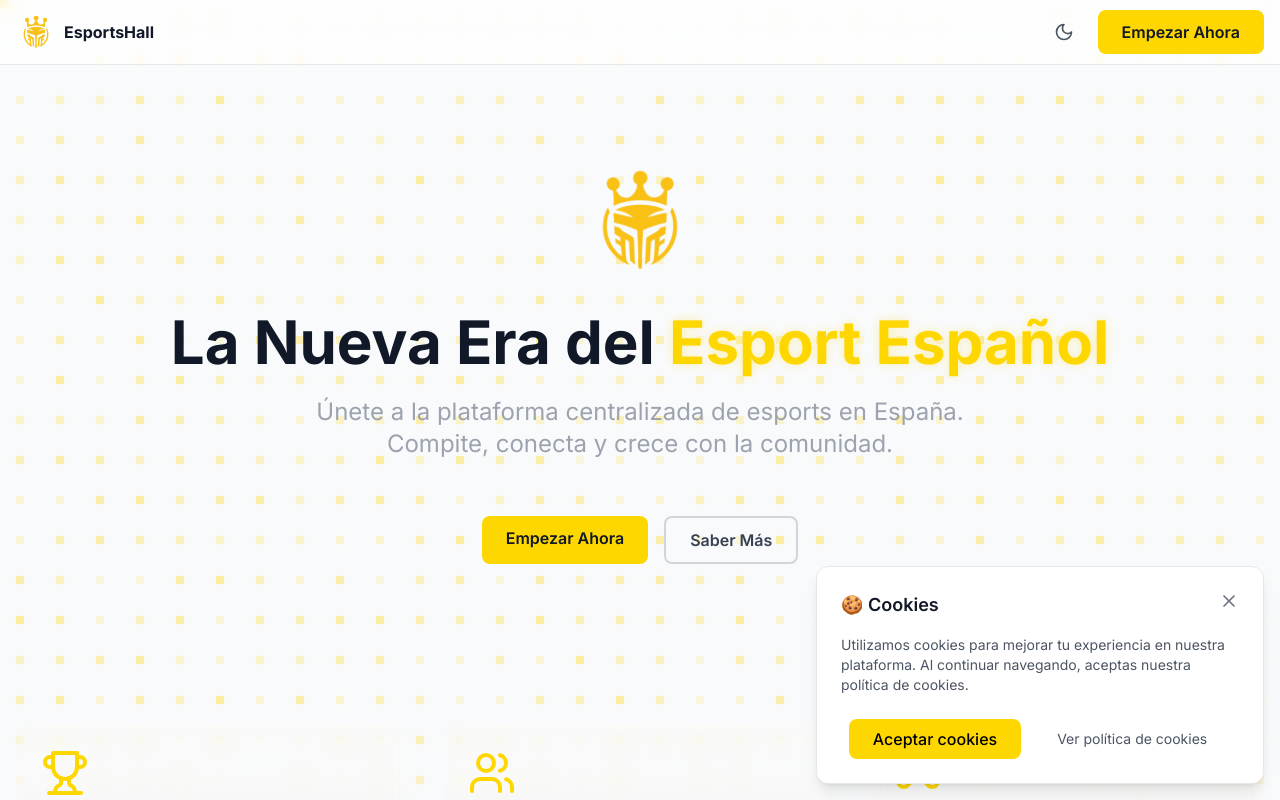
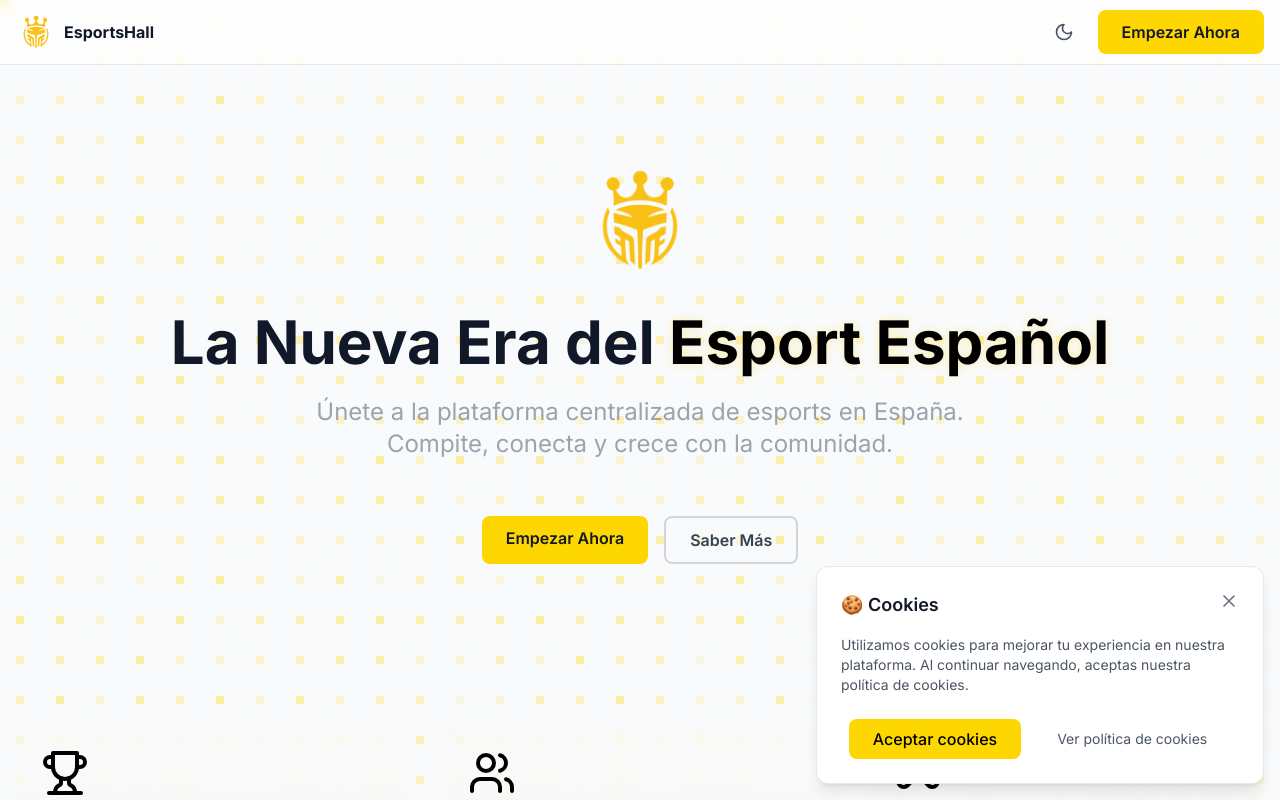
Before and after one commit to idsib/esportshall, a Next.js app: page / in a window 1280 px wide. Shown: the top 800 px of the page. Built offline with nearby package versions, Linux system fonts and the light colour scheme; no server answers.

Commit message:
fixed light theme UI

```diff
--- a/src/app/globals.css
+++ b/src/app/globals.css
@@ -5,6 +5,14 @@
 @tailwind utilities;
 
 @layer base {
+  :root {
+    --brand-color: #000000; /* Color negro para el tema claro */
+  }
+
+  .dark {
+    --brand-color: #FFD700; /* Color amarillo para el tema oscuro */
+  }
+
   body {
     @apply min-h-screen bg-light-200 dark:bg-dark-100 text-gray-900 dark:text-white;
   }
@@ -73,7 +81,7 @@ html {
 
 /* Mejoras para el contraste y legibilidad */
 .text-brand-yellow {
-  color: #FFD700;
+  color: var(--brand-color);
   text-shadow: 0 0 10px rgba(255, 215, 0, 0.3);
 }
 
--- a/tailwind.config.ts
+++ b/tailwind.config.ts
@@ -9,7 +9,7 @@ const config: Config = {
   theme: {
     extend: {
       colors: {
-        'brand-yellow': '#FFD700',
+        'brand-yellow': 'var(--brand-color)',
         'background': '#000000',
       },
     },
```
